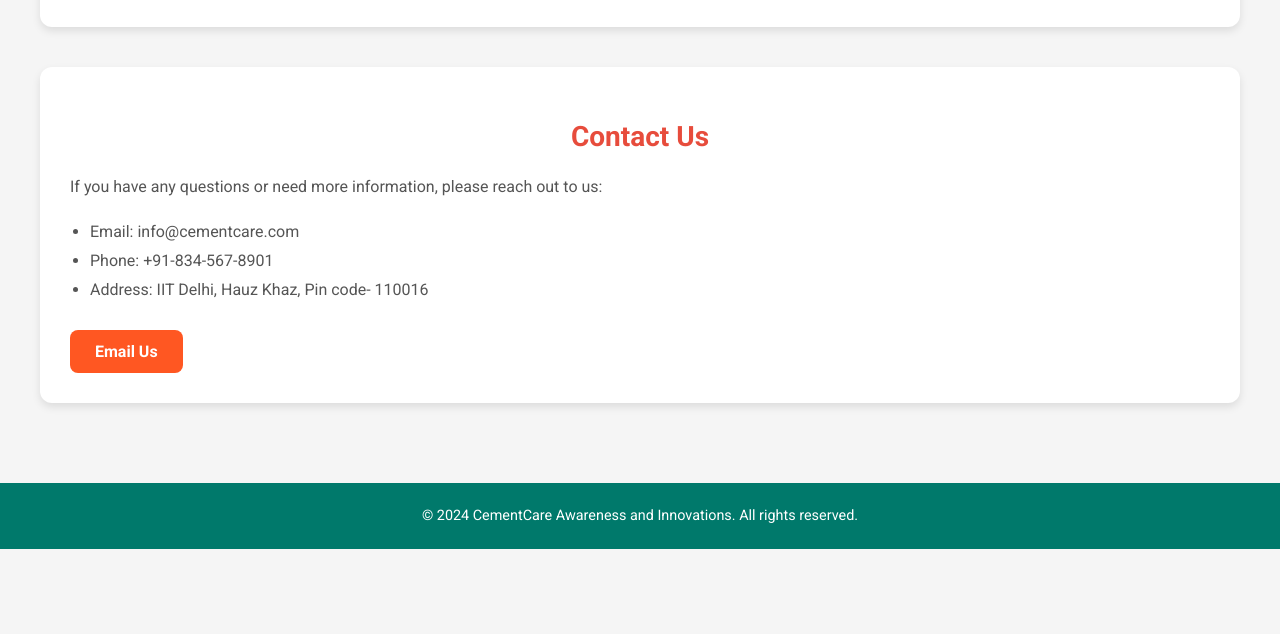
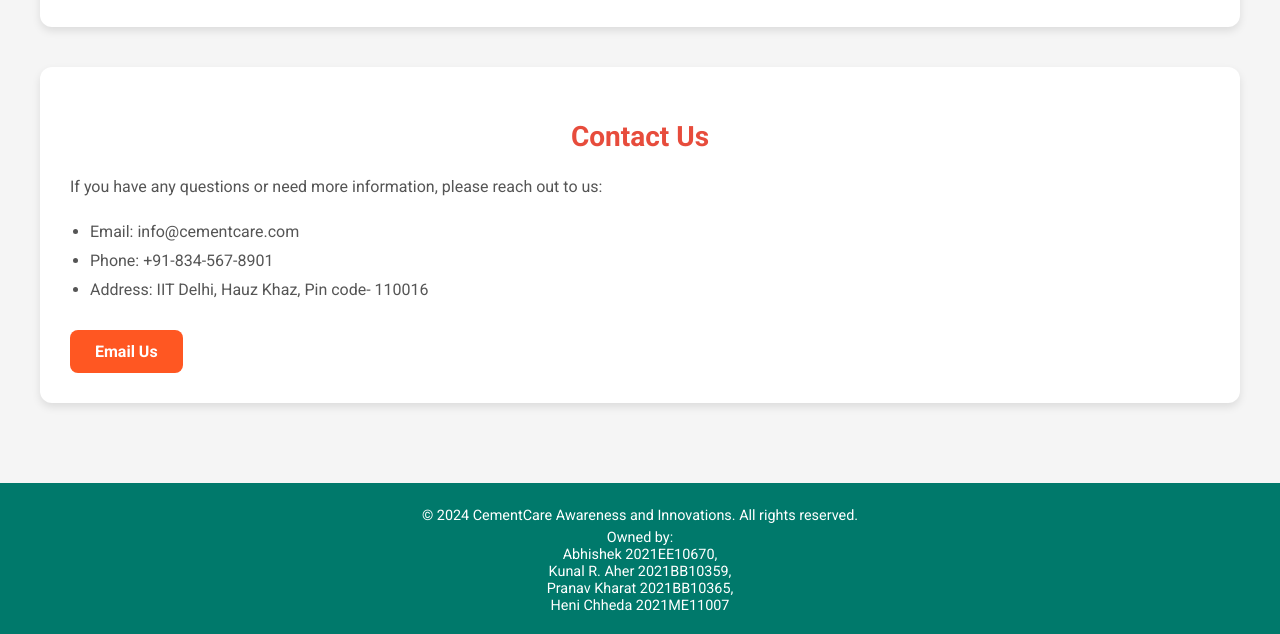
Before and after one commit to Kunal121103/CementCare-Awareness-and-Innovations, a plain HTML site: page index.html in a window 1280 px wide. Shown: the part 2278-2912 px from the top of the page. Before the commit the page ends 2827 px from the top, so only its background shows below. Drawn offline with Linux system fonts and the light colour scheme.

Commit message:
Update index.html
Added our names in the footer section

```diff
--- a/index.html
+++ b/index.html
@@ -351,41 +351,6 @@
 
         </section>
 
-        <!-- <section id="effects" class="section">
-            <h2>Harmful Effects of Cement Exposure</h2>
-            <div class="section-content">
-                <img src="https://shorturl.at/YlZAy" alt="Cement exposure effects" class="section-image">
-                <div class="text-content">
-                    <p>Cement exposure can cause various health issues, including:</p>
-                    <ul>
-                        <li>Skin irritation and chemical burns</li>
-                        <li>Respiratory problems due to inhalation of cement dust</li>
-                        <li>Eye irritation and damage</li>
-                        <li>Allergic reactions and sensitization</li>
-                    </ul>
-                    <p>It is crucial to understand these risks to take appropriate measures to protect oneself.</p>
-                </div>
-            </div>
-        </section>
-
-        <section id="protection" class="section">
-            <h2>The Importance of Protective Gear</h2>
-            <div class="section-content">
-                <img src="https://shorturl.at/4ULzs" alt="Protective gear" class="section-image">
-                <div class="text-content">
-                    <p>Wearing the right protective gear can significantly reduce the harmful effects of cement exposure. Essential protective gear includes:</p>
-                    <ul>
-                        <li>Gloves</li>
-                        <li>Safety glasses or goggles</li>
-                        <li>Respirators or masks</li>
-                        <li>Protective clothing</li>
-                        <li>Footwear</li>
-                    </ul>
-                    <p>Always ensure you are fully equipped with the necessary protective gear before handling cement or working in environments where cement dust is present.</p>
-                </div>
-            </div>
-        </section> -->
-
         <section id="effects" class="section-with-image">
             <!-- <div class="crop-container"> -->
             <img src="https://shorturl.at/YlZAy" alt="Cement exposure effects" class="beautiful-image" id="clip-image">
@@ -437,6 +402,11 @@
 
     <footer>
         <p>&copy; 2024 CementCare Awareness and Innovations. All rights reserved.</p>
+        <div>Owned by:</div>
+        <div>Abhishek 2021EE10670,</div>
+        <div>Kunal R. Aher 2021BB10359,</div>
+        <div>Pranav Kharat 2021BB10365, </div>
+        <div>Heni Chheda 2021ME11007</div>
     </footer>
 
     <script>
```
